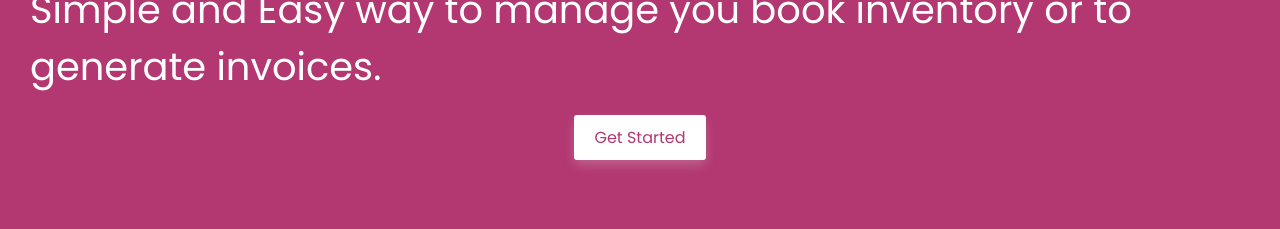
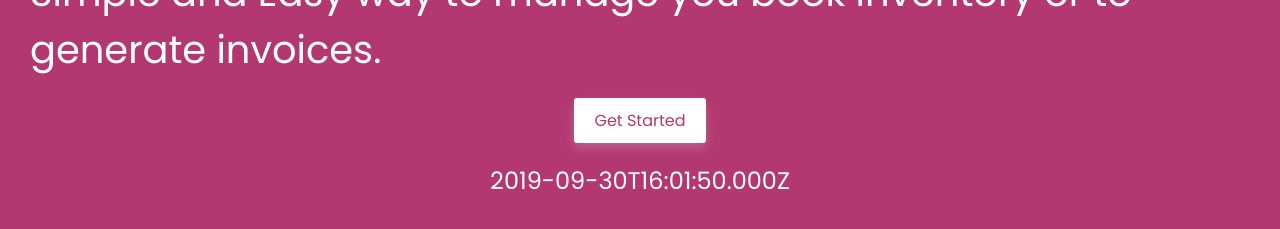
Before and after one commit to thekillingspree/book_management_system, a plain HTML site: page public/index.html in a window 1280 px wide. Shown: the part 367-596 px from the top of the page. Drawn offline with Linux system fonts and the light colour scheme.

Commit message:
Connect JS

```diff
--- a/public/css/styles.css
+++ b/public/css/styles.css
@@ -28,6 +28,10 @@ h3 {
     color: #fff;
 }
 
+p {
+    font-size: 1.5rem;
+    color: #fff;
+}
 .button {
     background-color: #fff;
     color: #B33771;
--- a/public/index.html
+++ b/public/index.html
@@ -12,6 +12,8 @@
         <h1>Book Management System</h1>
         <h3>Simple and Easy way to manage you book inventory or to generate invoices.</h3>
         <a href="#" class="button">Get Started</a>
+        <p id="time"></p>
     </div>
+    <script src="js/index.js"></script>
 </body>
 </html>
--- /dev/null
+++ b/public/js/index.js
@@ -0,0 +1,3 @@
+const time = document.querySelector('#time');
+
+time.innerHTML = new Date().toISOString();
```
